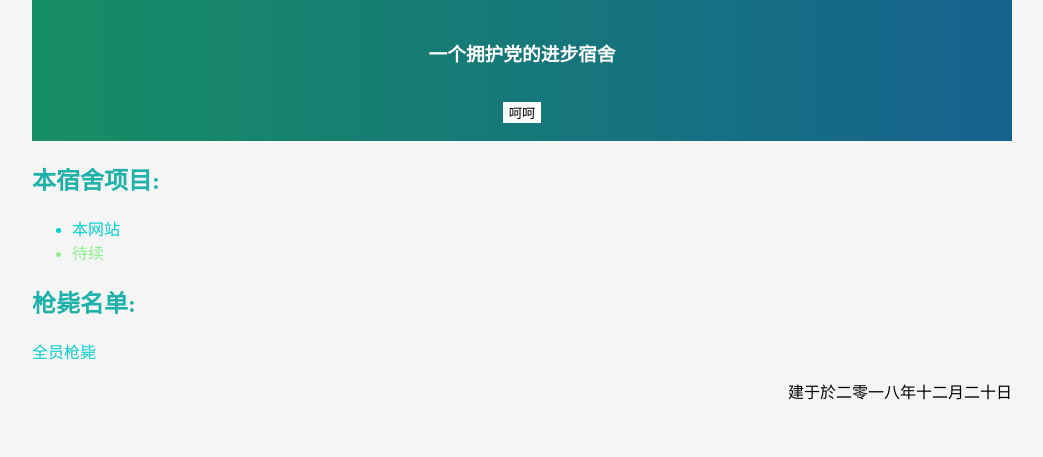
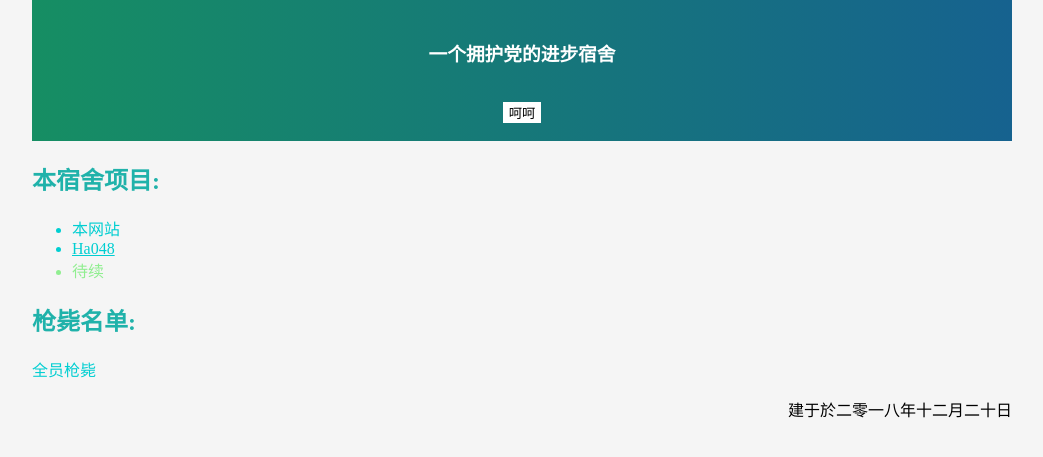
Before and after one commit to GTEGZGX-BXBWRCF/GTEGZGX-BXBWRCF.github.io, a plain HTML site: page index.html in a window 1280 px wide. Shown: the part 105-562 px from the top of the page, without its empty margins (118-1161 px from the left). Drawn offline with Linux system fonts and the light colour scheme.

Commit message:
add ha048

```diff
--- a/index.html
+++ b/index.html
@@ -42,6 +42,7 @@
     <h2 style="color: lightseagreen">本宿舍项目:</h2>
     <ul style="color: darkturquoise">
         <li>本网站</li>
+        <li><a href="https://gtegzgx-bxbwrcf.github.io/ha048/" style="color: darkturquoise">Ha048</a></li>
         <li style="color: lightgreen" >待续</li>
     </ul>
     <h2 style="color: lightseagreen">枪毙名单:</h2>
```
Also changed, not shown: 1 other file.
